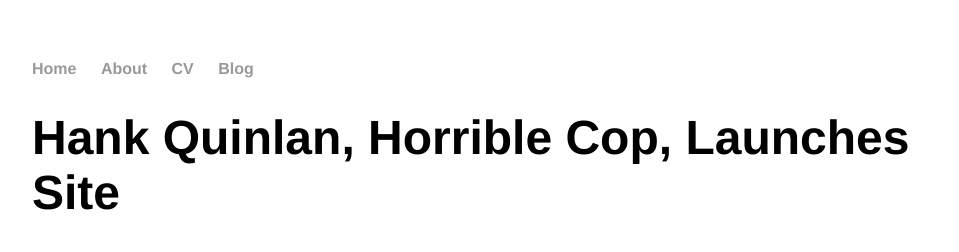
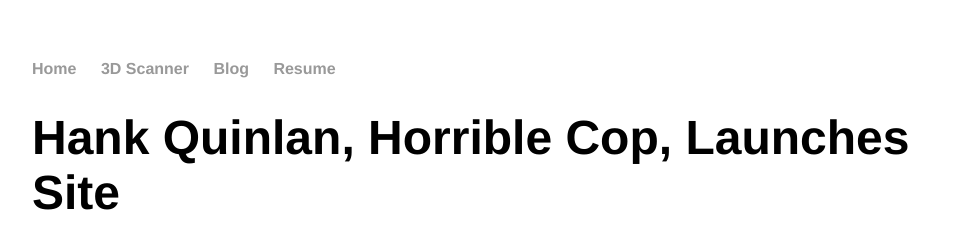
Before and after one commit to pburgeson/pburgeson.github.io, a Jekyll site: the page built from _posts/2014-04-30-hank-quinlan-site-launched.md, in a window 1280 px wide. Shown: the top 252 px of the page, without its empty margins (160-1119 px from the left). Built offline with Jekyll 4.4.1, drawn with Linux system fonts in a browser that asks for light colours.

Commit message:
Updated default layout for projects

```diff
--- a/_layouts/default.html
+++ b/_layouts/default.html
@@ -9,9 +9,9 @@
 			<nav>
 	    		<ul>
 	        		<li><a href="/">Home</a></li>
-		        	<li><a href="/about">About</a></li>
-	        		<li><a href="/cv">CV</a></li>
+				<li><a href="/3dscanner">3D Scanner</a></li>
 	        		<li><a href="/blog">Blog</a></li>
+				<li><a href="/resume">Resume</a></li>
 	    		</ul>
 			</nav>
 			<div class="container">
```
